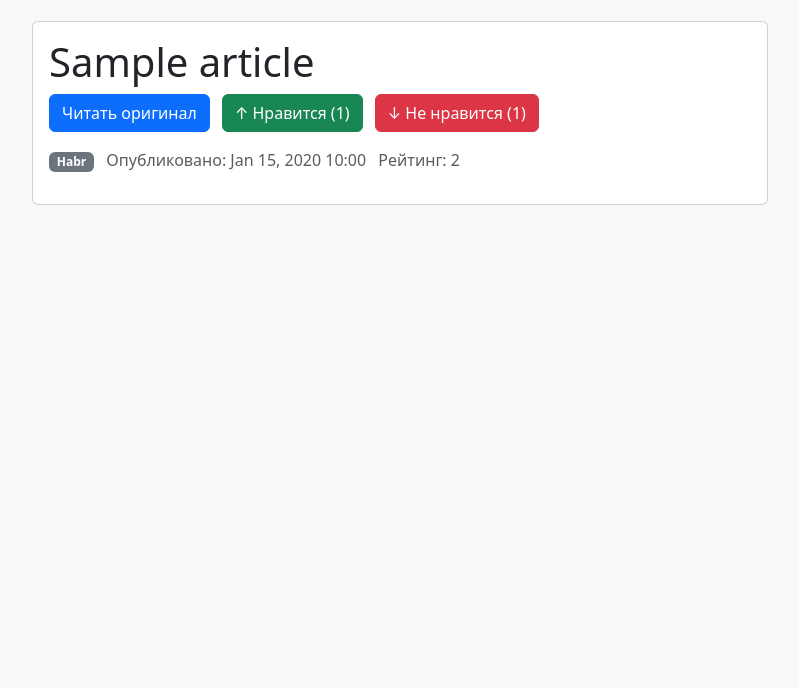
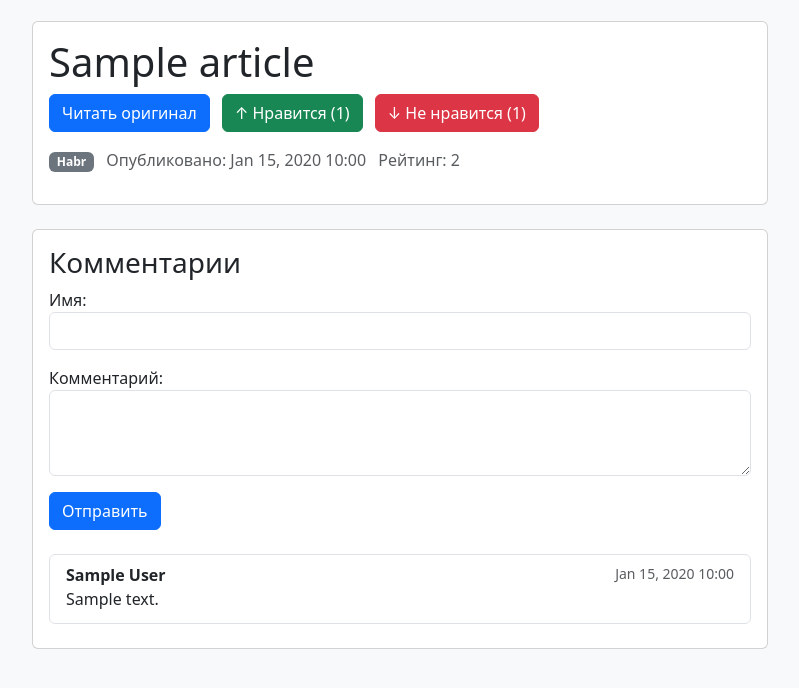
Before and after one commit to 4eLoBeK-001/parser, a Django app: page /article/1/ in a window 1280 px wide. Shown: the part 94-782 px from the top of the page, without its empty margins (240-1039 px from the left). Run offline with Django 5.2, Linux system fonts and the light colour scheme; tables that the repository leaves empty hold one stand-in row (Sample ...).

Commit message:
You can add comments.

```diff
--- a/data_aggregator/aggregator_app/forms.py
+++ b/data_aggregator/aggregator_app/forms.py
@@ -7,3 +7,11 @@ class CreateCommentForm(forms.ModelForm):
     class Meta:
         model = Comment
         fields = ('author_name', 'text')
+        widgets = {
+            'author_name': forms.TextInput(attrs={'class': 'form-control'}),
+            'text': forms.Textarea(attrs={'class': 'form-control', 'rows': 3}),
+        }
+        labels = {
+            'author_name': 'Имя',
+            'text': 'Комментарий'
+        }
--- a/data_aggregator/aggregator_app/views.py
+++ b/data_aggregator/aggregator_app/views.py
@@ -1,5 +1,6 @@
 from django.shortcuts import get_object_or_404, redirect, render
 
+from .forms import CreateCommentForm
 from .models import Article
 # Create your views here.
 
@@ -13,8 +14,21 @@ def article_list(request):
 
 def article_detail(request, article_id):
     article = get_object_or_404(Article, id=article_id)
+
+    if request.method == 'POST':
+        form = CreateCommentForm(request.POST)
+        if form.is_valid():
+            comment = form.save(commit=False)
+            comment.article=article
+            comment.save()
+            return redirect(request.META.get('HTTP_REFERER'))
+
+    else:
+        form = CreateCommentForm()
+
     context = {
-        'article': article
+        'article': article,
+        'form': form
     }
     return render(request, 'aggregator_app/article_detail.html', context)
 
--- a/data_aggregator/data_aggregator/settings.py
+++ b/data_aggregator/data_aggregator/settings.py
@@ -25,7 +25,7 @@ SECRET_KEY = 'django-insecure-25f=hav$2+h_9(d@*88f%ss0)(%covh2da#j70%ya6%n-&*@k4
 # SECURITY WARNING: don't run with debug turned on in production!
 DEBUG = True
 
-ALLOWED_HOSTS = ['192.168.1.121']
+ALLOWED_HOSTS = ['192.168.1.121', '127.0.0.1']
 
 
 # Application definition
--- a/data_aggregator/templates/aggregator_app/article_detail.html
+++ b/data_aggregator/templates/aggregator_app/article_detail.html
@@ -21,4 +21,37 @@
     </div>
 </div>
 
+
+<div class="row justify-content-center mt-4">
+    <div class="col-md-8">
+        <div class="card">
+            <div class="card-body">
+                <h3 class="card-title">Комментарии</h3>
+
+                <!-- Форма добавления комментария -->
+                <form method="post" class="mb-4">
+                    {% csrf_token %}
+                    {{ form.as_p }}
+                    <button type="submit" class="btn btn-primary">Отправить</button>
+                </form>
+
+                <!-- Список комментариев -->
+                <div class="list-group">
+                    {% for comment in article.comments.all %}
+                    <div class="list-group-item mb-2">
+                        <div class="d-flex justify-content-between">
+                            <strong>{{ comment.author_name }}</strong>
+                            <small class="text-muted">{{ comment.created_at|date:"M d, Y H:i" }}</small>
+                        </div>
+                        <p class="mb-1">{{ comment.text }}</p>
+                    </div>
+                    {% empty %}
+                    <p>Комментариев нет.</p>
+                    {% endfor %}
+                </div>
+            </div>
+        </div>
+    </div>
+</div>
+
 {% endblock %}
```
